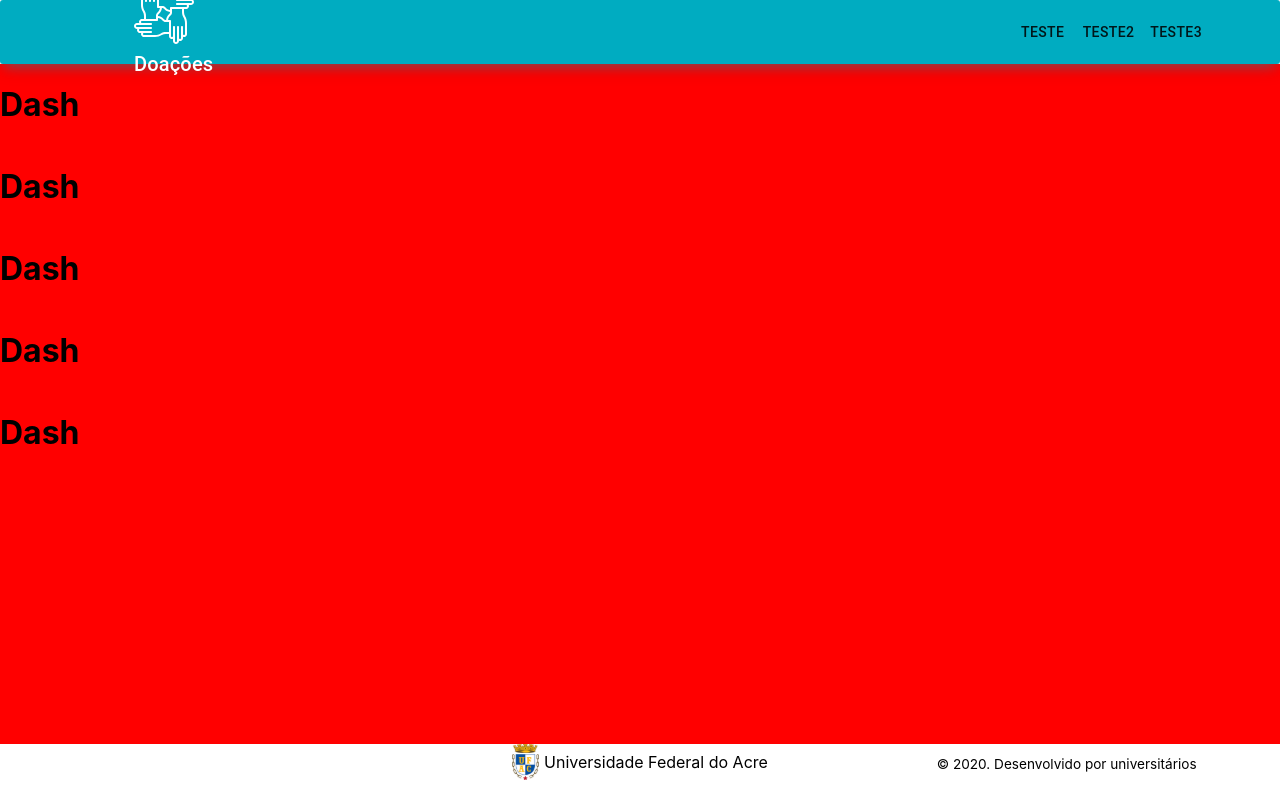
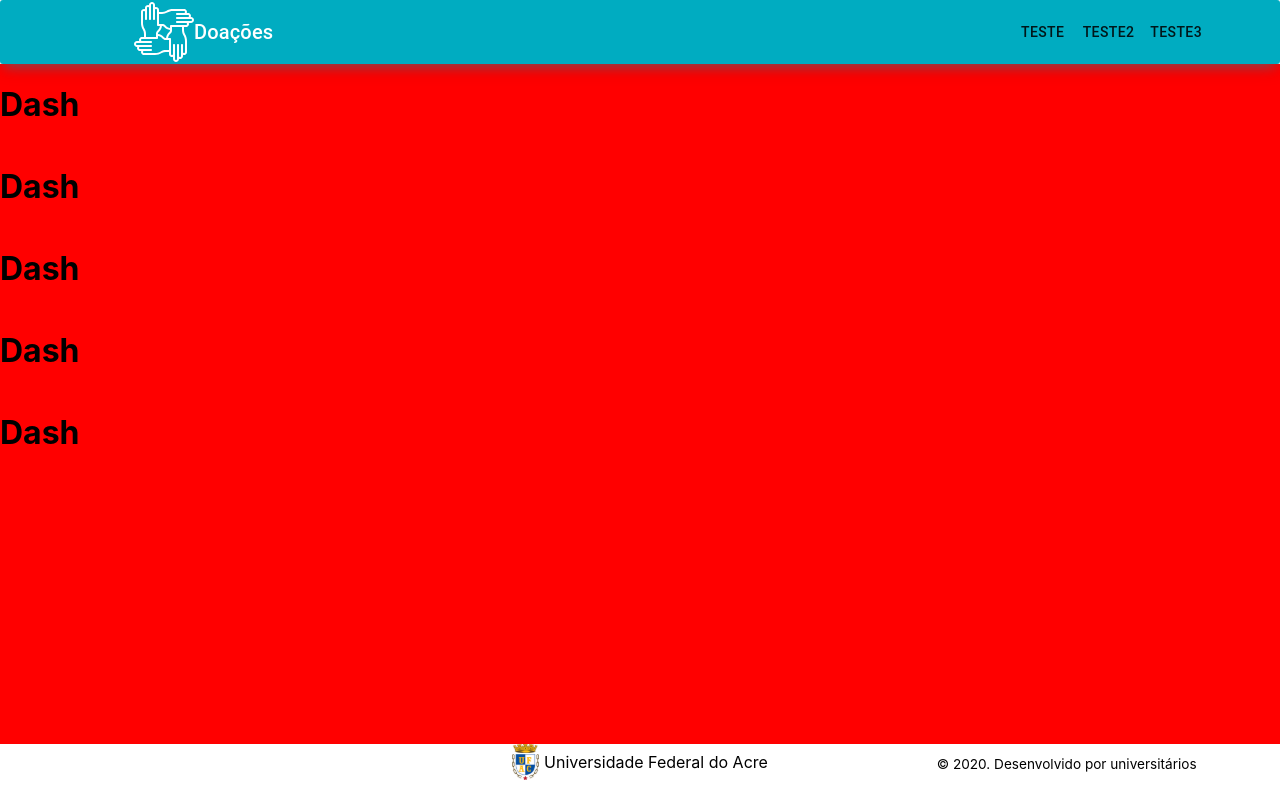
Before and after one commit to arkanttus/DoacoesUfac, a React (Create React App) app in the folder frontend/: page /dashboard in a window 1280 px wide. Built offline with nearby package versions, Linux system fonts and the light colour scheme.

Commit message:
Frontend: customizando NavBar

```diff
--- a/frontend/src/Pages/Dashboard/Index.js
+++ b/frontend/src/Pages/Dashboard/Index.js
@@ -12,18 +12,22 @@ import Home from './Home';
 const useStyles = makeStyles((theme) => ({
     main: {
         marginTop: '8vh'
+    },
+    leftSide: {
+        display: 'flex',
+        alignItems: 'center'
     }
 }));
 
 const MenuLeft = (props) => {
     const classes = useStyles()
     return (
-        <>
+        <div className={classes.leftSide}>
             <img src="images/Logo.svg" alt="logo" className="logo" />
             <Typography variant="h6" className={classes.title}>
                     Doações
             </Typography>
-        </>
+        </div>
     )
 }
 
```
